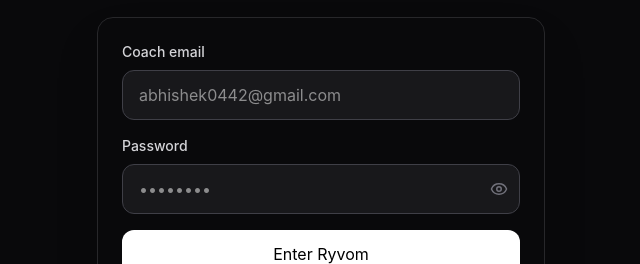
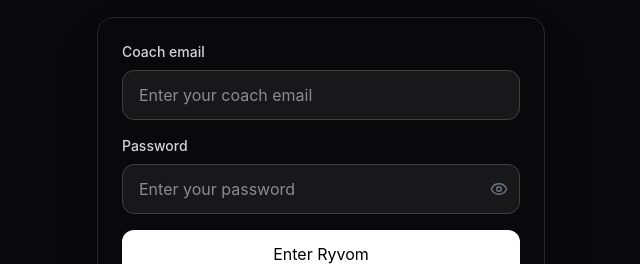
Before and after one commit to abhisshekkk1/ryvom2.0, a Next.js app: page /login in a window 1280 px wide. Shown: the part 291-555 px from the top of the page, without its empty margins (319-959 px from the left). Built offline with nearby package versions, Linux system fonts and the light colour scheme; no server answers.

Commit message:
fix(auth): hide coach email from login UI

```diff
--- a/app/login/page.tsx
+++ b/app/login/page.tsx
@@ -40,7 +40,7 @@
     setLoading(true);
     setError(null);
     if (email.trim().toLowerCase() !== COACH_EMAIL.toLowerCase()) {
-      setError("This is a private Ryvom coach account. Only abhishek0442@gmail.com is authorized.");
+      setError("This is a private Ryvom coach account.");
       setLoading(false);
       return;
     }
@@ -140,7 +140,7 @@
                 type="email"
                 autoComplete="email"
                 required
-                placeholder="abhishek0442@gmail.com"
+                placeholder="Enter your coach email"
                 className="w-full rounded-xl border border-zinc-700 bg-zinc-900 px-4 py-3 outline-none focus:border-zinc-500 transition-colors"
               />
             </div>
@@ -156,7 +156,7 @@
                   autoComplete="current-password"
                   required
                   className="w-full rounded-xl border border-zinc-700 bg-zinc-900 px-4 py-3 pr-11 outline-none focus:border-zinc-500 transition-colors"
-                  placeholder="••••••••"
+                  placeholder="Enter your password"
                 />
                 <button
                   type="button"
```
